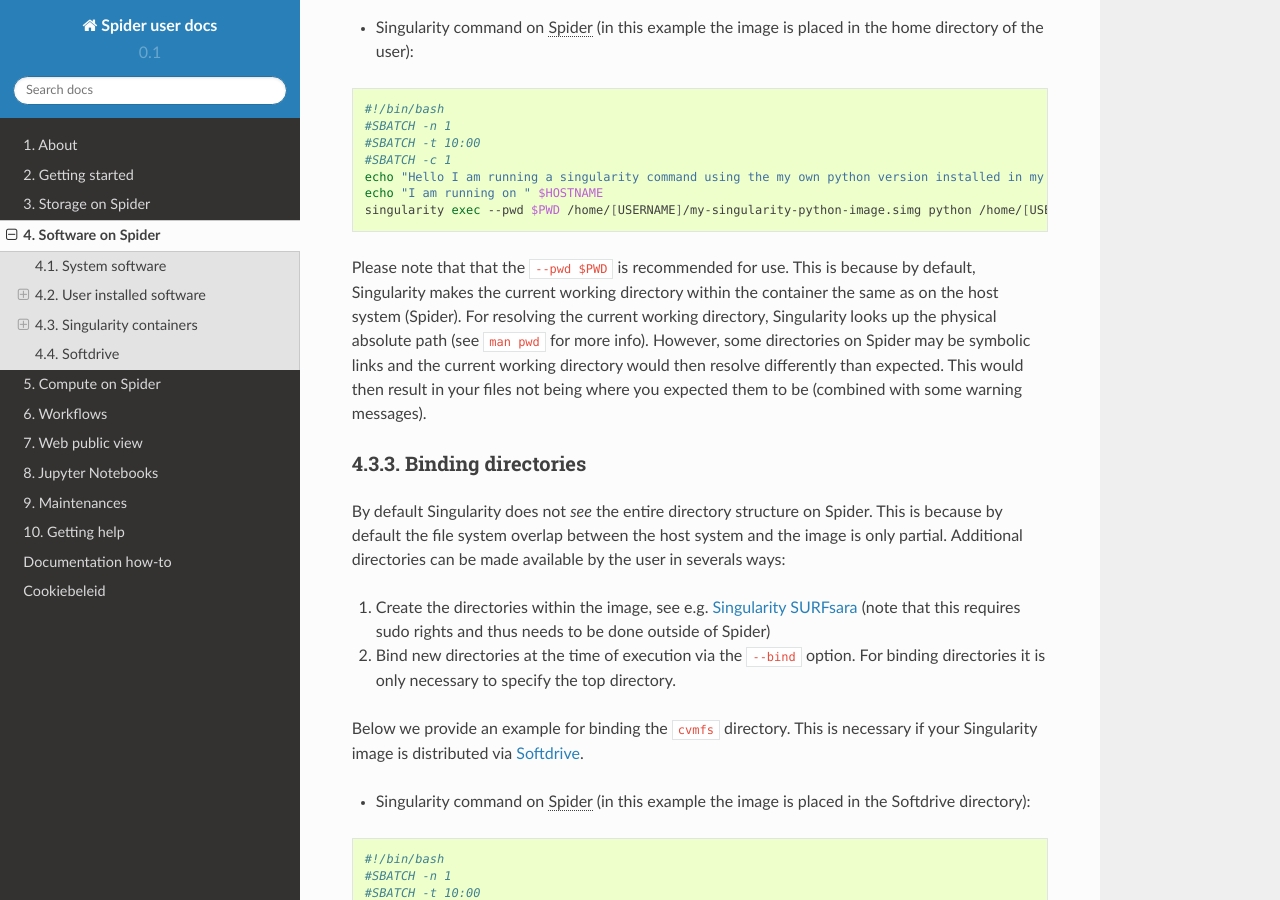
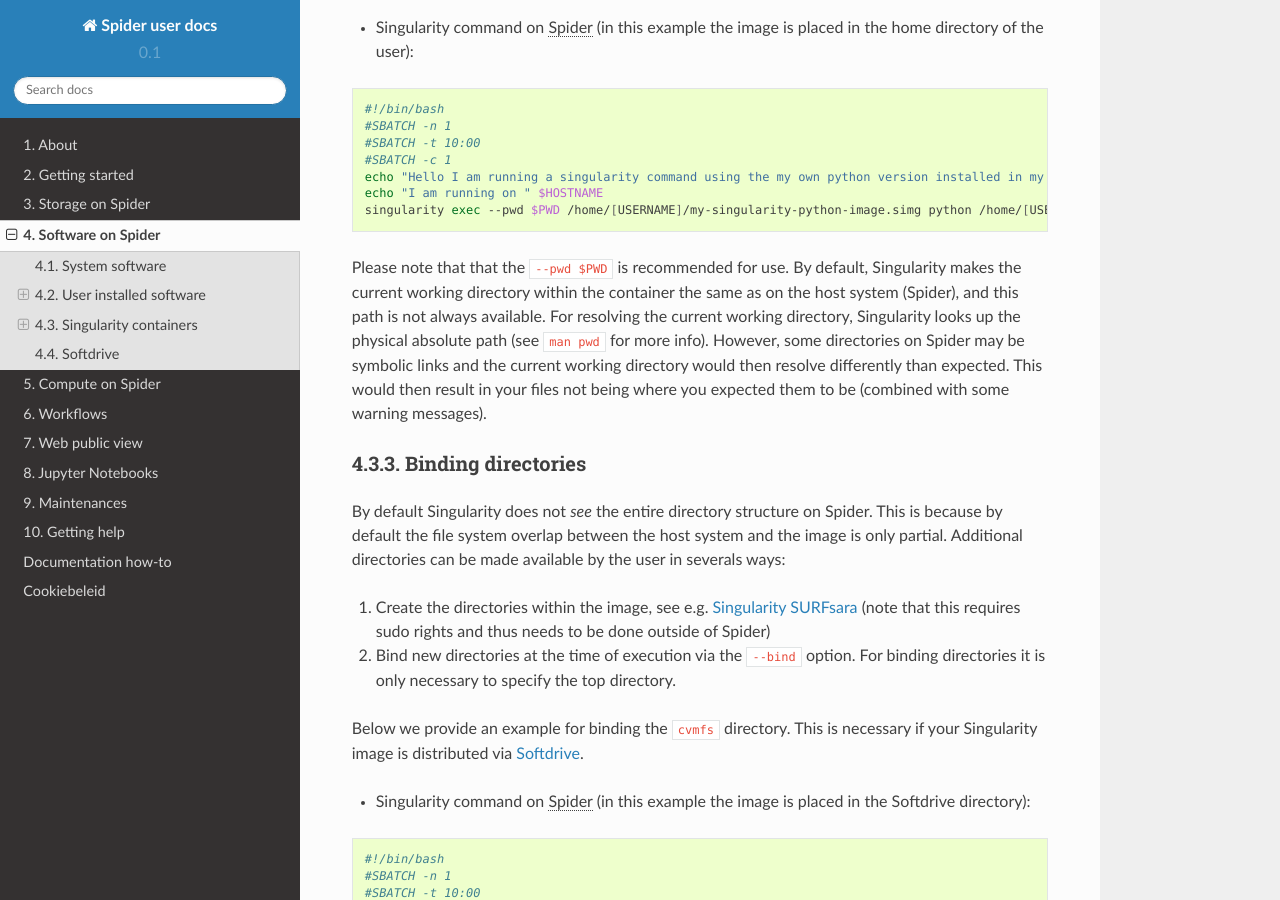
Before and after one commit to sara-nl/spiderdocs, a Sphinx documentation site: the page built from source/Pages/software_on_spider.rst, in a window 1280 px wide and 900 px high, scrolled down 2491 px. Built offline with Sphinx 7.4.7 and the Read the Docs theme 2.0.0, drawn with Linux system fonts in a browser that asks for light colours.

Commit message:
Reword singularity behavior

```diff
--- a/source/Pages/software_on_spider.rst
+++ b/source/Pages/software_on_spider.rst
@@ -142,9 +142,9 @@
         echo "I am running on " $HOSTNAME
         singularity exec --pwd $PWD /home/[USERNAME]/my-singularity-python-image.simg python /home/[USERNAME]/hello_world.py
 
-Please note that that the ``--pwd $PWD`` is recommended for use. This is because by default,
-Singularity makes the current working directory within the container the same as on the
-host system (Spider). For resolving the current working directory, Singularity looks up the
+Please note that that the ``--pwd $PWD`` is recommended for use. By default, Singularity makes
+the current working directory within the container the same as on the host system (Spider), and
+this path is not always available. For resolving the current working directory, Singularity looks up the
 physical absolute path (see ``man pwd`` for more info). However, some directories on Spider
 may be symbolic links and the current working directory would then resolve differently
 than expected. This would then result in your files not being where you expected them to
```
